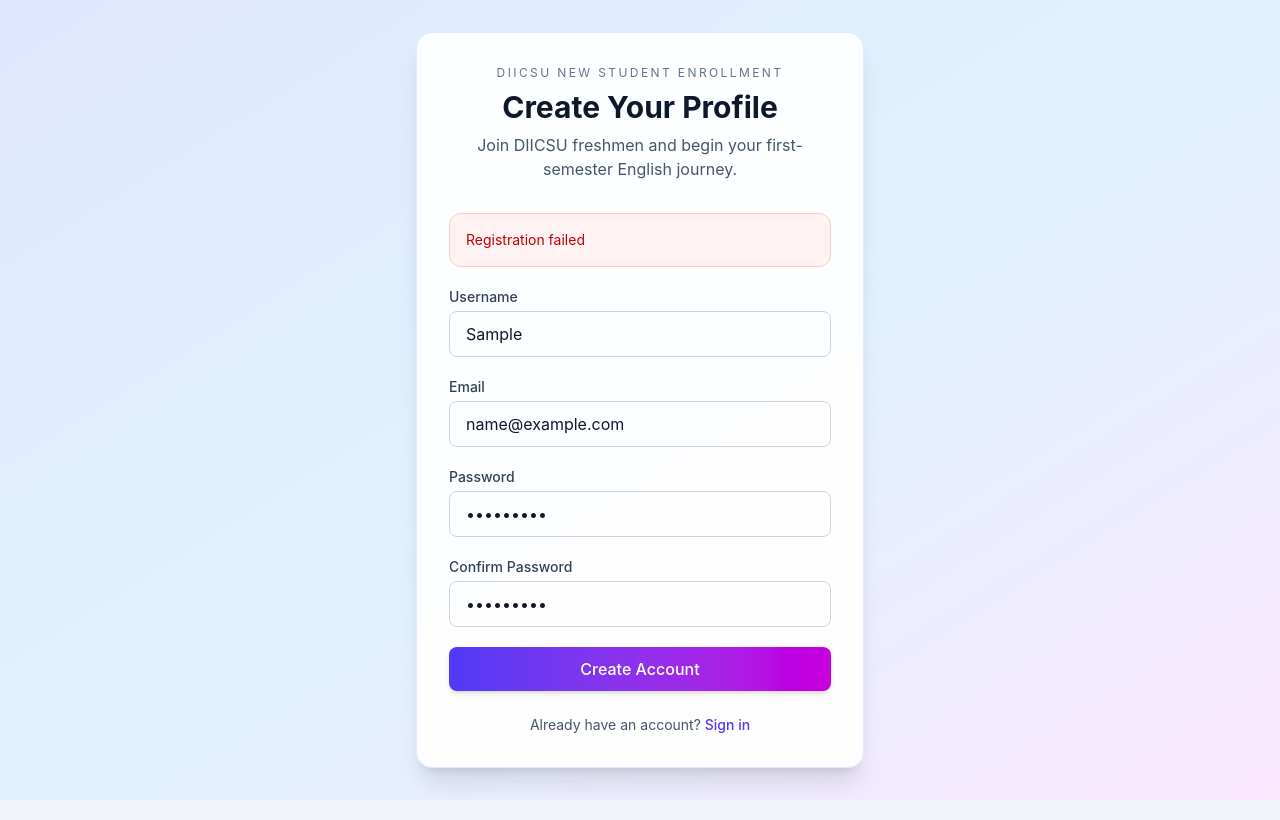
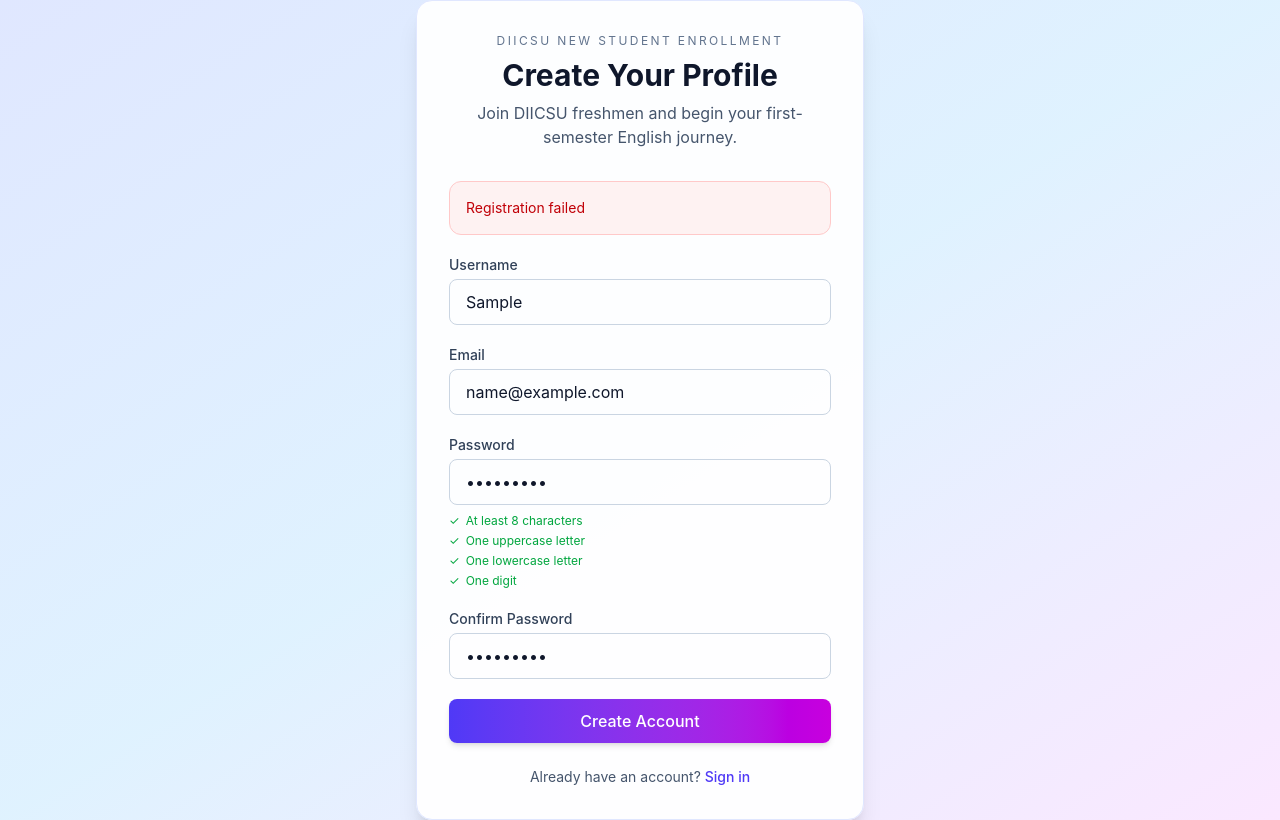
Before and after one commit to z11037/Agile-Software-Engineering-Project, a React (Vite) app in the folder frontend/: page /register in a window 1280 px wide. Both pictures are taken after typing "Sample", "name@example.com", "Sample123", "Sample123" into the empty fields and a click on the button "Create Account". Built offline with nearby package versions, Linux system fonts and the light colour scheme; no server answers.

Commit message:
Add password strength and length validation

```diff
--- a/frontend/src/pages/RegisterPage.tsx
+++ b/frontend/src/pages/RegisterPage.tsx
@@ -1,7 +1,14 @@
-import { useState, type FormEvent } from 'react';
+import { useState, useMemo, type FormEvent } from 'react';
 import { Link, useNavigate } from 'react-router-dom';
 import { useAuth } from '../hooks/useAuth';
 import { Alert } from '../components/Alert';
+
+const passwordRules = [
+  { label: 'At least 8 characters', test: (p: string) => p.length >= 8 },
+  { label: 'One uppercase letter', test: (p: string) => /[A-Z]/.test(p) },
+  { label: 'One lowercase letter', test: (p: string) => /[a-z]/.test(p) },
+  { label: 'One digit', test: (p: string) => /\d/.test(p) },
+];
 
 export default function RegisterPage() {
   const [username, setUsername] = useState('');
@@ -13,16 +20,19 @@ export default function RegisterPage() {
   const { register } = useAuth();
   const navigate = useNavigate();
 
+  const ruleResults = useMemo(() => passwordRules.map(r => r.test(password)), [password]);
+  const allRulesPassed = ruleResults.every(Boolean);
+
   const handleSubmit = async (e: FormEvent) => {
     e.preventDefault();
     setError('');
 
+    if (!allRulesPassed) {
+      setError('Password does not meet the strength requirements');
+      return;
+    }
     if (password !== confirmPassword) {
       setError('Passwords do not match');
-      return;
-    }
-    if (password.length < 6) {
-      setError('Password must be at least 6 characters');
       return;
     }
 
@@ -84,8 +94,18 @@ export default function RegisterPage() {
               onChange={(e) => setPassword(e.target.value)}
               required
               className="w-full px-4 py-2.5 border border-slate-300 rounded-lg focus:ring-2 focus:ring-indigo-500 focus:border-indigo-500 outline-none transition"
-              placeholder="At least 6 characters"
+              placeholder="At least 8 characters"
             />
+            {password.length > 0 && (
+              <ul className="mt-2 space-y-1">
+                {passwordRules.map((rule, i) => (
+                  <li key={rule.label} className={`text-xs flex items-center gap-1.5 ${ruleResults[i] ? 'text-green-600' : 'text-slate-400'}`}>
+                    <span>{ruleResults[i] ? '✓' : '○'}</span>
+                    {rule.label}
+                  </li>
+                ))}
+              </ul>
+            )}
           </div>
 
           <div>
```
Also changed, not shown: 1 other file (tests, documents, lock files or other folders).
